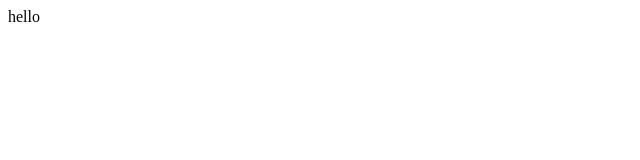
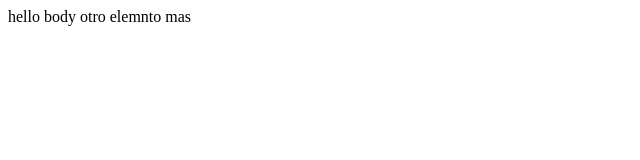
Before and after one commit to Leo-islas/firtsRepo, a plain HTML site: page index.html in a window 1280 px wide. Shown: the whole page, without its empty margins (0-640 px from the left). Drawn offline with Linux system fonts and the light colour scheme.

Commit message:
Change name commit (#1)
* adding athe  info file and  making  small changes

* commit #2

* commit #3

* commit #3

* commit #4

```diff
--- a/index.html
+++ b/index.html
@@ -10,6 +10,8 @@
 <body>
 hello
 
+body
+otro elemnto mas
 
 </body>
 </html>
```
Also changed, not shown: info.txt (added).
